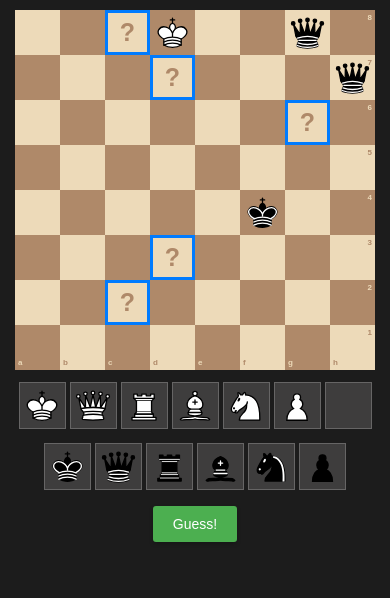
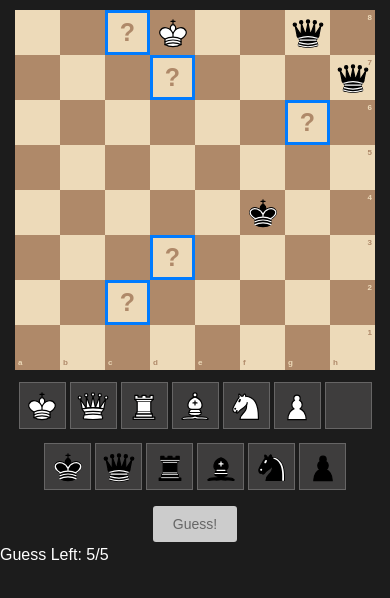
Before and after one commit to ofirster/matle, a React (Create React App) app in the folder matle/: page / in a window 390 px wide. Shown: the top 598 px of the page. Built offline with nearby package versions, Linux system fonts and the light colour scheme.

Commit message:
Improved Guess Button disable and enable functionality

```diff
--- a/matle/src/App.css
+++ b/matle/src/App.css
@@ -18,7 +18,7 @@ body, .app-container {
 
 @media (max-width: 768px) {
   .piece-img {
-    width: 88%; /* You might want smaller pieces on smaller screens */
+    width: 80%;
   }
 }
 
@@ -89,6 +89,17 @@ body, .app-container {
 
 
   .guess-box > div {
+    width: var(--square-size);
+    height: var(--square-size);
+    display: flex;
+    justify-content: center;
+    align-items: center;
+    box-shadow:0px 0px 0px 2px black inset;
+
+  }
+
+
+  .result-box > div {
     width: var(--square-size);
     height: var(--square-size);
     display: flex;
--- a/matle/src/components/Chessboard.js
+++ b/matle/src/components/Chessboard.js
@@ -6,9 +6,10 @@ import GuessTable from './GuessTable'
 
 const Chessboard = ({ chessBoard, hiddenSquares }) => {
 
+  const guessesAllowed=5;
 
   // Initialize guesses state with an array containing an object for the first guess
-  const [guesses, setGuesses] = useState([hiddenSquares.reduce((acc, cur) => ({...acc, [cur]: ''}), {})]);
+  const [guesses, setGuesses] = useState([hiddenSquares.reduce((acc, cur) => ({...acc, [cur]: null}), {})]);
   // Initialize an array to track the results of each guess
   const [guessesResults, setGuessesResults] = useState([]);
   const [lastClicked, setLastClicked] = useState(null); // State to track the last clicked piece from PieceSelector
@@ -30,6 +31,9 @@ const Chessboard = ({ chessBoard, hiddenSquares }) => {
     return res;
   };
 
+  const isGuessDisabled= () =>{
+   return guesses.length>guessesAllowed || !isEveryHiddenSquareFilled() || lastClicked!==null;
+  }
   const isEveryHiddenSquareFilled = () => {
     const lastGuess = guesses[guesses.length - 1];
     return hiddenSquares.every(square => lastGuess[square] !== null);
@@ -109,8 +113,10 @@ const Chessboard = ({ chessBoard, hiddenSquares }) => {
     </div>
     <PieceSelector onSelect={handlePieceSelect} lastClicked={lastClicked} setLastClicked={setLastClicked} />
       <div class="guess-button-container">
-      <button className="guess-button" onClick={onGuessClick} disabled={!isEveryHiddenSquareFilled()}>Guess!</button>
+      <button className="guess-button" onClick={onGuessClick} disabled={isGuessDisabled()}>Guess!</button>
       </div>
+      <label>Guess Left: {Math.max(0,guessesAllowed-guessesResults.length)}/{guessesAllowed}</label>
+
     </>
   );
 }
--- a/matle/src/components/GuessBox.js
+++ b/matle/src/components/GuessBox.js
@@ -35,7 +35,7 @@ const GuessBox = ({ squareName, onClick,lastClicked, onPieceDrop, status}) => {
 
   return (
     <div
-      className={`guess-box box hidden ${isWhite ? 'white' : 'black'} ${status} ${lastClicked ? 'last-clicked' : ''}`}>
+      className={`result-box box  ${isWhite ? 'white' : 'black'} ${status} ${lastClicked ? 'last-clicked' : ''}`}>
         <label className={labelClass}>{squareName}</label>
     </div>
 
```
